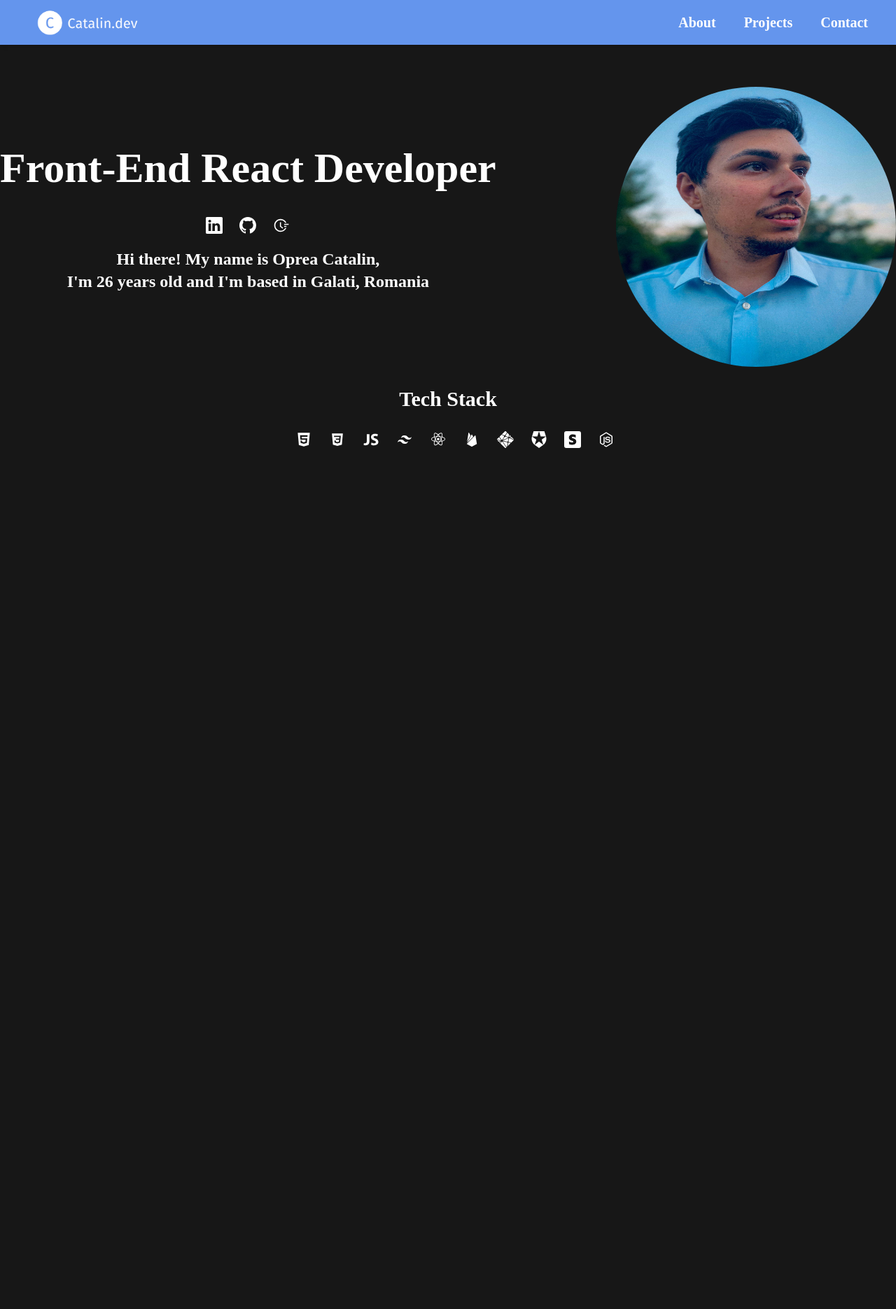
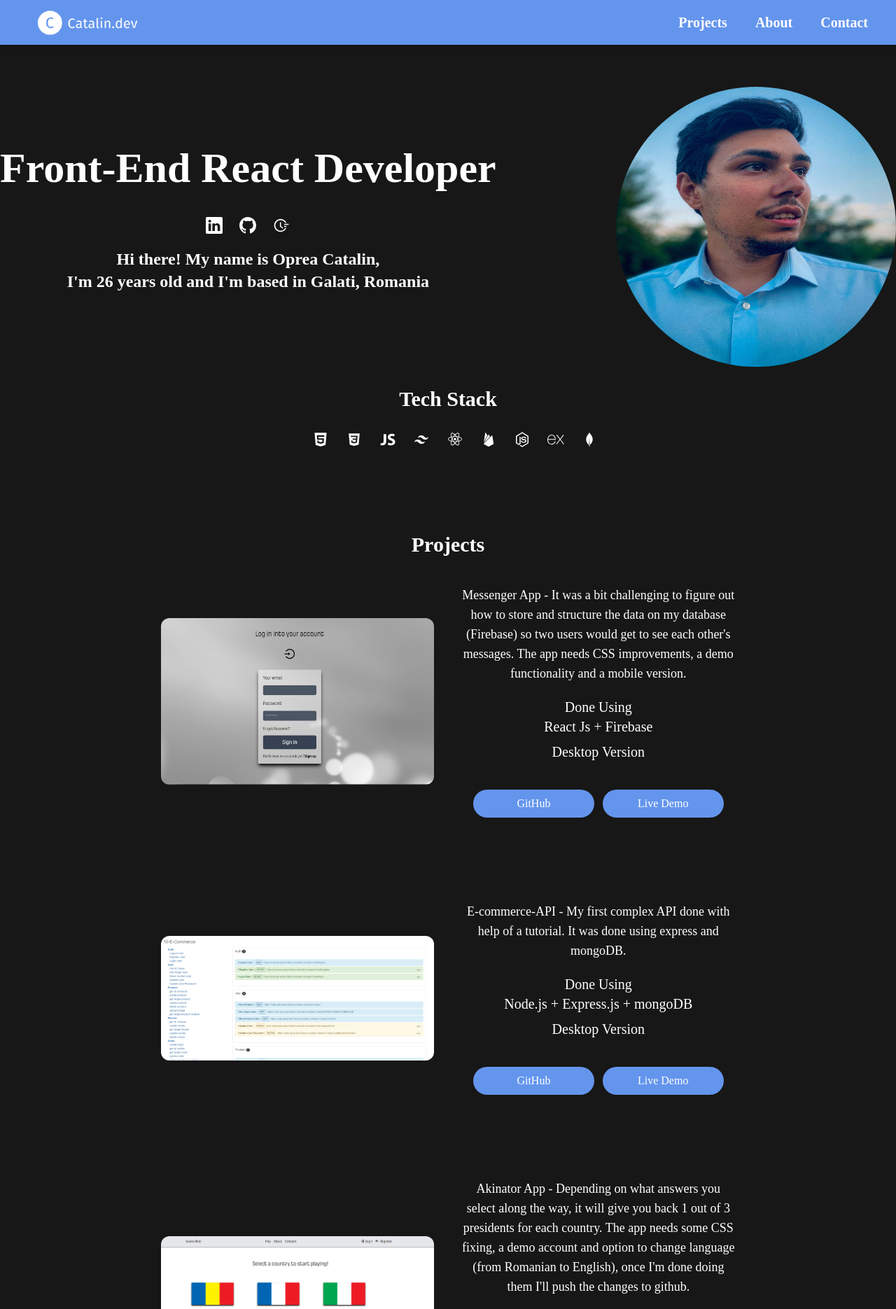
Before and after one commit to copreapt/my-portfolio-website, a React (Vite) app: page /form-submit in a window 1280 px wide. Before the commit this address led to /. Shown: the top 1870 px of the page at 70% size. Before the commit the page ends 800 px from the top, so only its background shows below. Built offline with nearby package versions, Linux system fonts and the light colour scheme; a web font is replaced by a local one.

Commit message:
fixes and changes the look of the website

```diff
--- a/index.html
+++ b/index.html
@@ -1,5 +1,5 @@
 <!doctype html>
-<html lang="en">
+<html lang="en" class="scroll-smooth">
   <head>
     <meta charset="UTF-8" />
     <link rel="icon" type="image/svg+xml" href="/assets/favicon.ico" />
--- a/src/App.jsx
+++ b/src/App.jsx
@@ -1,28 +1,20 @@
-import { useState } from 'react'
-import { BrowserRouter, Routes, Route } from "react-router-dom";
+import React, { useState, useRef } from 'react'
 import { ToastContainer } from "react-toastify";
 import "react-toastify/dist/ReactToastify.css";
-import { HomePage, About, Contact, Projects, Error, FormSubmit } from './pages';
+import { HomePage, About, Contact, Projects} from './pages';
 import { Navbar } from './components';
 
 
 function App() {
 
-
   return (
     <>
-      <BrowserRouter>
-        <Navbar />
-        <Routes>
-          <Route path="/" element={<HomePage />} />
-          <Route path='/about' element={<About />} />
-          <Route path='/contact' element={<Contact />} />
-          <Route path='/projects' element={<Projects />} />
-          <Route path='/form-submit' element={<FormSubmit />} />
-          <Route path='*' element={<Error />}  />
-        </Routes>
-        <ToastContainer position="top-center" />
-      </BrowserRouter>
+      <Navbar />
+      <HomePage />
+      <Projects />
+      <About />
+      <Contact />
+      <ToastContainer />
     </>
   );
 }
--- a/src/components/Navbar.jsx
+++ b/src/components/Navbar.jsx
@@ -1,12 +1,12 @@
-import React, { useState } from 'react'
+import React, { useState, useRef } from "react";
 import logo from '/assets/logo.png'
 import {AiOutlineClose, AiOutlineMenu} from 'react-icons/ai'
 import { links, socials } from '../utils'
-import { Link } from 'react-router-dom'
+
 
 const Navbar = () => {
+  const [isSidebarOpen, setIsSidebarOpen] = useState(false);
 
-  const [isSidebarOpen, setIsSidebarOpen] = useState(false);
 
   return (
     <>
@@ -29,14 +29,14 @@ const Navbar = () => {
           <div className="flex flex-col text-center space-y-10 mt-10">
             {links.map((link) => {
               return (
-                <Link
-                  to={link.url}
+                <a
+                  href={link.url}
                   className="text-2xl font-semibold"
                   key={link.id}
                   onClick={() => setIsSidebarOpen(false)}
                 >
                   {link.name}
-                </Link>
+                </a>
               );
             })}
           </div>
@@ -44,14 +44,14 @@ const Navbar = () => {
           <div className="flex justify-evenly mt-20">
             {socials.map((item) => {
               return (
-                <Link
-                  to={item.url}
+                <a
+                  href={item.url}
                   className="text-2xl"
                   key={item.id}
                   target="_blank"
                 >
                   {item.icon}
-                </Link>
+                </a>
               );
             })}
           </div>
@@ -59,13 +59,13 @@ const Navbar = () => {
       </aside>
       {/* END OF SIDEBAR */}
       <div className=" z-20 w-full sticky top-0 h-[4rem] bg-[#6495ED] flex items-center justify-between shadow-md shadow-[#6495ED">
-        <Link to="/">
+        <a href="#home">
           <img
             src={logo}
             alt="logo"
             className="w-[50%] max-w-[300px] lg:ml-10 h-full lg:cursor-pointer"
           />
-        </Link>
+        </a>
         <AiOutlineMenu
           className="w-[2rem] h-[4rem] text-white mr-3 lg:hidden"
           onClick={() => setIsSidebarOpen(true)}
@@ -74,21 +74,21 @@ const Navbar = () => {
         <div className="hidden lg:flex">
           {links.map((item) => {
             return (
-              <Link
-                to={item.url}
+              <a
+                href={item.url}
                 key={item.id}
                 className={`mr-10 font-semibold text-xl text-white ${
                   item.name === "Home" ? "hidden" : ""
                 }`}
               >
                 {item.name}
-              </Link>
+              </a>
             );
           })}
         </div>
       </div>
     </>
   );
-}
+};
 
 export default Navbar
--- a/src/main.jsx
+++ b/src/main.jsx
@@ -6,6 +6,6 @@ import './index.css'
 
 ReactDOM.createRoot(document.getElementById('root')).render(
   <React.StrictMode>
-    <App />
+    <App/>
   </React.StrictMode>,
 )
--- a/src/pages/Error.jsx
+++ /dev/null
@@ -1,9 +0,0 @@
-import React from 'react'
-
-const Error = () => {
-  return (
-    <div>Error</div>
-  )
-}
-
-export default Error
--- a/src/pages/Projects.jsx
+++ b/src/pages/Projects.jsx
@@ -1,10 +1,12 @@
 import React from 'react'
-import { Link } from 'react-router-dom';
 import { projects } from '../utils';
 
 const Projects = () => {
   return (
-    <main className="max-w-screen-2xl mx-auto flex flex-col overflow-y-auto bg-[#171717]">
+    <main
+      className="max-w-screen-2xl mx-auto flex flex-col overflow-y-auto bg-[#171717]"
+      id='projects'
+    >
       <div className="mt-20 text-center">
         <h1 className="text-white text-3xl font-semibold">Projects</h1>
       </div>
@@ -17,13 +19,13 @@ const Projects = () => {
             >
               {/* IMG DIV */}
               <div className="lg:w-[90%] lg:flex lg:items-center">
-                <Link to={project.liveDemo} target="_blank">
+                <a href={project.url} target="_blank">
                   <img
                     src={project.img}
                     alt="app preview"
                     className="rounded-xl"
                   />
-                </Link>
+                </a>
               </div>
               {/* TEXT DIV */}
               <div className=" lg:w-[90%] lg:flex lg:flex-col lg:justify-between">
@@ -41,14 +43,14 @@ const Projects = () => {
                 </p>
                 <div className="flex justify-evenly space-x-3 mt-10 mx-4">
                   <button className="p-2 bg-[#6495ED] rounded-full w-[80%] text-white">
-                    <Link to={project.gitHub} target="_blank">
+                    <a href={project.gitHub} target="_blank">
                       GitHub
-                    </Link>
+                    </a>
                   </button>
                   <button className="p-2 bg-[#6495ED] rounded-full w-[80%] text-white">
-                    <Link to={project.liveDemo} target="_blank">
+                    <a href={project.liveDemo} target="_blank">
                       Live Demo
-                    </Link>
+                    </a>
                   </button>
                 </div>
               </div>
@@ -58,6 +60,6 @@ const Projects = () => {
       </section>
     </main>
   );
-}
+};
 
 export default Projects
--- a/src/pages/index.jsx
+++ b/src/pages/index.jsx
@@ -2,14 +2,10 @@ import About from "./About";
 import Contact from "./Contact";
 import HomePage from "./HomePage";
 import Projects from "./Projects";
-import Error from "./Error";
-import FormSubmit from "./FormSubmit";
 
 export {
     About,
     Contact,
     HomePage,
     Projects,
-    Error,
-    FormSubmit,
 }
--- a/src/utils.jsx
+++ b/src/utils.jsx
@@ -1,40 +1,44 @@
-import { BsFacebook, BsInstagram, BsGithub, BsLinkedin, BsStripe} from "react-icons/bs";
+import {
+  BsFacebook,
+  BsInstagram,
+  BsGithub,
+  BsLinkedin,
+  BsStripe,
+} from "react-icons/bs";
 import { AiFillHtml5, AiOutlineFieldTime } from "react-icons/ai";
 import {
   BiLogoCss3,
   BiLogoReact,
   BiLogoTailwindCss,
   BiLogoFirebase,
+  BiLogoMongodb,
 } from "react-icons/bi";
-import {IoLogoJavascript} from 'react-icons/io'
-import { SiAuth0, SiNetlify } from "react-icons/si";
-import {IoLogoNodejs} from 'react-icons/io'
-
-
+import { IoLogoJavascript } from "react-icons/io";
+import { SiAuth0, SiNetlify, SiExpress } from "react-icons/si";
+import { IoLogoNodejs } from "react-icons/io";
 
 export const links = [
   {
     id: 1,
-    name: "About",
-    url: "/about",
+    name: "Projects",
+    url: "#projects",
   },
   {
     id: 2,
-    name: "Projects",
-    url: "/projects",
+    name: "About",
+    url: "#about",
   },
   {
     id: 3,
     name: "Contact",
-    url: "/contact",
+    url: "#contact",
   },
   {
     id: 4,
     name: "Home",
-    url: "/",
+    url: "#home",
   },
 ];
-
 
 export const socials = [
   {
@@ -86,19 +90,15 @@ export const techStack = [
   },
   {
     id: 7,
-    icon: <SiNetlify />,
+    icon: <IoLogoNodejs />,
   },
   {
     id: 8,
-    icon: <SiAuth0 />,
+    icon: <SiExpress />,
   },
   {
     id: 9,
-    icon: <BsStripe />,
-  },
-  {
-    id: 10,
-    icon: <IoLogoNodejs />,
+    icon: <BiLogoMongodb />,
   },
 ];
 
@@ -120,7 +120,6 @@ export const profileLinks = [
   },
 ];
 
-
 export const projects = [
   {
     id: 1,
@@ -129,21 +128,31 @@ export const projects = [
     gitHub: "https://github.com/copreapt/messenger-app",
     liveDemo: "https://cata-react-mess-app.netlify.app/",
     description:
-      "Messenger App - It was a bit challenging to figure out how to store and structure the data on my database (Firebase) so two users would get to see each other's messages. But after days of research I think i nailed it. I'm really proud of this project since it was done with pure research, without following a course or anything similar. The project is still being developed and worked on. ",
+      "Messenger App - It was a bit challenging to figure out how to store and structure the data on my database (Firebase) so two users would get to see each other's messages. The app needs CSS improvements, a demo functionality and a mobile version. ",
     version: "Desktop Version",
   },
   {
     id: 2,
+    img: "/assets/node-api.png",
+    doneUsing: "Node.js + Express.js + mongoDB",
+    gitHub: "https://github.com/copreapt/node-api-project",
+    liveDemo: "https://node-api-project-8mes.onrender.com/",
+    description:
+      "E-commerce-API - My first complex API done with help of a tutorial. It was done using express and mongoDB.",
+    version: "Desktop Version",
+  },
+  {
+    id: 3,
     img: "/assets/aki-app.png",
     doneUsing: "React Js + Firebase",
     gitHub: "https://github.com/copreapt/akinator-app",
     liveDemo: "https://catalin-akinator-app.netlify.app/",
     description:
-      "Akinator App - Depending on what answers you select along the way, it will give you back 1 out of 3 presidents for each country.",
+      "Akinator App - Depending on what answers you select along the way, it will give you back 1 out of 3 presidents for each country. The app needs some CSS fixing, a demo account and option to change language (from Romanian to English), once I'm done doing them I'll push the changes to github.",
     version: "Desktop Version",
   },
   {
-    id: 3,
+    id: 4,
     img: "/assets/nautica-app.png",
     doneUsing: "React Js",
     gitHub: "https://github.com/copreapt/nautica-replica-app",
@@ -153,23 +162,23 @@ export const projects = [
     version: "Desktop and Mobile Version",
   },
   {
-    id: 4,
+    id: 5,
     img: "/assets/store.png",
     doneUsing: "React Js + Netlify Functions + Auth0 + Stripe",
     gitHub: "https://github.com/copreapt/react-comfy",
     liveDemo: "https://react-comfy-cop.netlify.app/",
     description:
-      "Comfy Store - Was done following the instructions from an ongoing React course by John Smilga. The huge takeaway from this project was the Netlify Serverless Functions and Stripe payment integration.",
+      "Comfy Store - Was done following the instructions from an ongoing React course by John Smilga. The huge takeaway from this project was the Netlify Serverless Functions and Stripe payment integration. The API used is the one from Project Number 2 - E-commerce API",
     version: "Desktop and Mobile Version",
   },
   {
-    id: 5,
+    id: 6,
     img: "/assets/jobster.png",
     doneUsing: "React Js + Course Server + Course API + Redux",
     gitHub: "https://github.com/copreapt/my-jobster-app",
     liveDemo: "https://catalin-jobster-app.netlify.app/landing",
     description:
-      "Jobster - Was done following the instructions from an ongoing React course by John Smilga. The project is mainly done with the John's server and own API. The project was done using the Redux Toolkit.",
+      "Jobster - Was done following the instructions from an ongoing React course by John Smilga. The project's API,server and database were done on another course of John's (Node.js, express.js and mongoDB) which I've also completed and I'm already working on my own server and API for a future project",
     version: "Desktop and Mobile Version",
   },
 ];
```
Also changed, not shown: src/pages/About.jsx (+10 -6 lines), src/pages/Contact.jsx (+5 -3 lines), src/pages/FormSubmit.jsx (deleted, +0 -19 lines), src/pages/HomePage.jsx (+7 -5 lines), public/assets/node-api.png (added).
